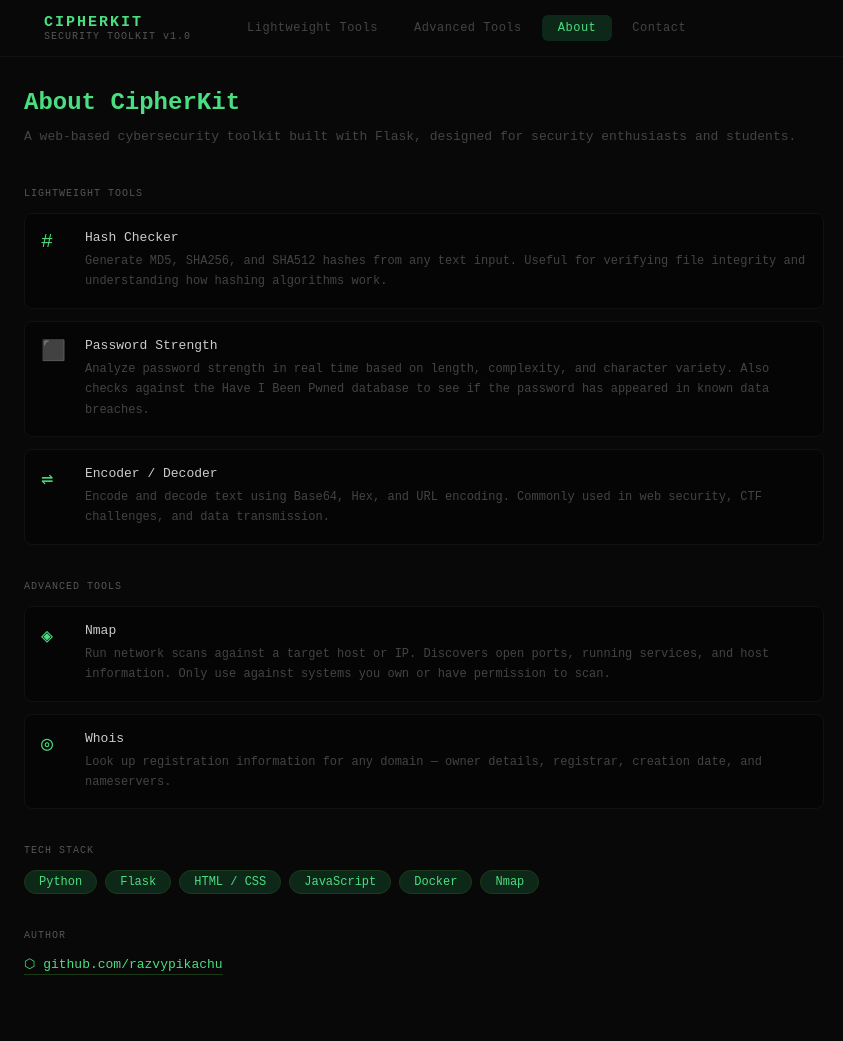
After one commit to razvypikachu/cipherkit, a Flask app: page /about in a window 1280 px wide. The commit adds this page. Shown: the whole page, without its empty margins (0-843 px from the left). Run offline with Flask 3, Linux system fonts and the light colour scheme.

Commit message:
about page added

```diff
--- a/app.py
+++ b/app.py
@@ -63,5 +63,8 @@ def run_whois():
     result = subprocess.run(["whois", target], capture_output=True, text=True, timeout=10)
 
     return jsonify({"output": result.stdout or result.stderr})
+@app.route("/about")
+def about():
+    return render_template("about.html")
 if __name__ == "__main__":
     app.run(debug=True, host="0.0.0.0")
--- a/static/css/style.css
+++ b/static/css/style.css
@@ -355,6 +355,99 @@ input[type="password"]:focus, input[type="text"]:focus {
     font-size: 10px;
     color: var(--warning);
 }
+.about-container {
+    max-width: 800px;
+}
+
+.about-header {
+    margin-bottom: 40px;
+}
+
+.about-title {
+    font-size: 24px;
+    color: var(--accent);
+    margin-bottom: 10px;
+    font-weight: 700;
+}
+
+.about-subtitle {
+    font-size: 13px;
+    color: var(--text-dim);
+    line-height: 1.7;
+}
+
+.about-section {
+    margin-bottom: 36px;
+}
+
+.section-label {
+    font-size: 10px;
+    color: var(--text-muted);
+    letter-spacing: 1px;
+    margin-bottom: 14px;
+}
+
+.tool-cards {
+    display: flex;
+    flex-direction: column;
+    gap: 12px;
+}
+
+.tool-card {
+    display: flex;
+    gap: 16px;
+    padding: 16px;
+    background: var(--bg-card);
+    border: 1px solid var(--border);
+    border-radius: 8px;
+}
+
+.tool-card-icon {
+    font-size: 20px;
+    color: var(--accent);
+    width: 28px;
+    flex-shrink: 0;
+}
+
+.tool-card-name {
+    font-size: 13px;
+    color: var(--text);
+    margin-bottom: 6px;
+}
+
+.tool-card-desc {
+    font-size: 12px;
+    color: var(--text-dim);
+    line-height: 1.7;
+}
+
+.tech-stack {
+    display: flex;
+    flex-wrap: wrap;
+    gap: 8px;
+}
+
+.tech-item {
+    padding: 4px 14px;
+    background: var(--accent-dim);
+    border: 1px solid #1a3a1a;
+    border-radius: 100px;
+    font-size: 12px;
+    color: var(--accent);
+}
+
+.github-link {
+    font-size: 13px;
+    color: var(--accent);
+    text-decoration: none;
+    border-bottom: 1px solid #1a3a1a;
+    padding-bottom: 2px;
+    transition: border-color 0.2s;
+}
+
+.github-link:hover {
+    border-color: var(--accent);
+}
 main {
     padding: 32px 24px;
     max-width: 1100px;
--- /dev/null
+++ b/templates/about.html
@@ -0,0 +1,77 @@
+{% extends "base.html" %}
+{% block content %}
+
+<div class="about-container">
+    <div class="about-header">
+        <h1 class="about-title">About CipherKit</h1>
+        <p class="about-subtitle">A web-based cybersecurity toolkit built with Flask, designed for security enthusiasts and students.</p>
+    </div>
+
+    <div class="about-section">
+        <div class="section-label">LIGHTWEIGHT TOOLS</div>
+        <div class="tool-cards">
+            <div class="tool-card">
+                <div class="tool-card-icon">#</div>
+                <div>
+                    <div class="tool-card-name">Hash Checker</div>
+                    <div class="tool-card-desc">Generate MD5, SHA256, and SHA512 hashes from any text input. Useful for verifying file integrity and understanding how hashing algorithms work.</div>
+                </div>
+            </div>
+            <div class="tool-card">
+                <div class="tool-card-icon">⬛</div>
+                <div>
+                    <div class="tool-card-name">Password Strength</div>
+                    <div class="tool-card-desc">Analyze password strength in real time based on length, complexity, and character variety. Also checks against the Have I Been Pwned database to see if the password has appeared in known data breaches.</div>
+                </div>
+            </div>
+            <div class="tool-card">
+                <div class="tool-card-icon">⇌</div>
+                <div>
+                    <div class="tool-card-name">Encoder / Decoder</div>
+                    <div class="tool-card-desc">Encode and decode text using Base64, Hex, and URL encoding. Commonly used in web security, CTF challenges, and data transmission.</div>
+                </div>
+            </div>
+        </div>
+    </div>
+
+    <div class="about-section">
+        <div class="section-label">ADVANCED TOOLS</div>
+        <div class="tool-cards">
+            <div class="tool-card">
+                <div class="tool-card-icon">◈</div>
+                <div>
+                    <div class="tool-card-name">Nmap</div>
+                    <div class="tool-card-desc">Run network scans against a target host or IP. Discovers open ports, running services, and host information. Only use against systems you own or have permission to scan.</div>
+                </div>
+            </div>
+            <div class="tool-card">
+                <div class="tool-card-icon">◎</div>
+                <div>
+                    <div class="tool-card-name">Whois</div>
+                    <div class="tool-card-desc">Look up registration information for any domain — owner details, registrar, creation date, and nameservers.</div>
+                </div>
+            </div>
+        </div>
+    </div>
+
+    <div class="about-section">
+        <div class="section-label">TECH STACK</div>
+        <div class="tech-stack">
+            <div class="tech-item">Python</div>
+            <div class="tech-item">Flask</div>
+            <div class="tech-item">HTML / CSS</div>
+            <div class="tech-item">JavaScript</div>
+            <div class="tech-item">Docker</div>
+            <div class="tech-item">Nmap</div>
+        </div>
+    </div>
+
+    <div class="about-section">
+        <div class="section-label">AUTHOR</div>
+        <a href="https://github.com/razvypikachu" target="_blank" class="github-link">
+            ⬡ github.com/razvypikachu
+        </a>
+    </div>
+</div>
+
+{% endblock %}
```
